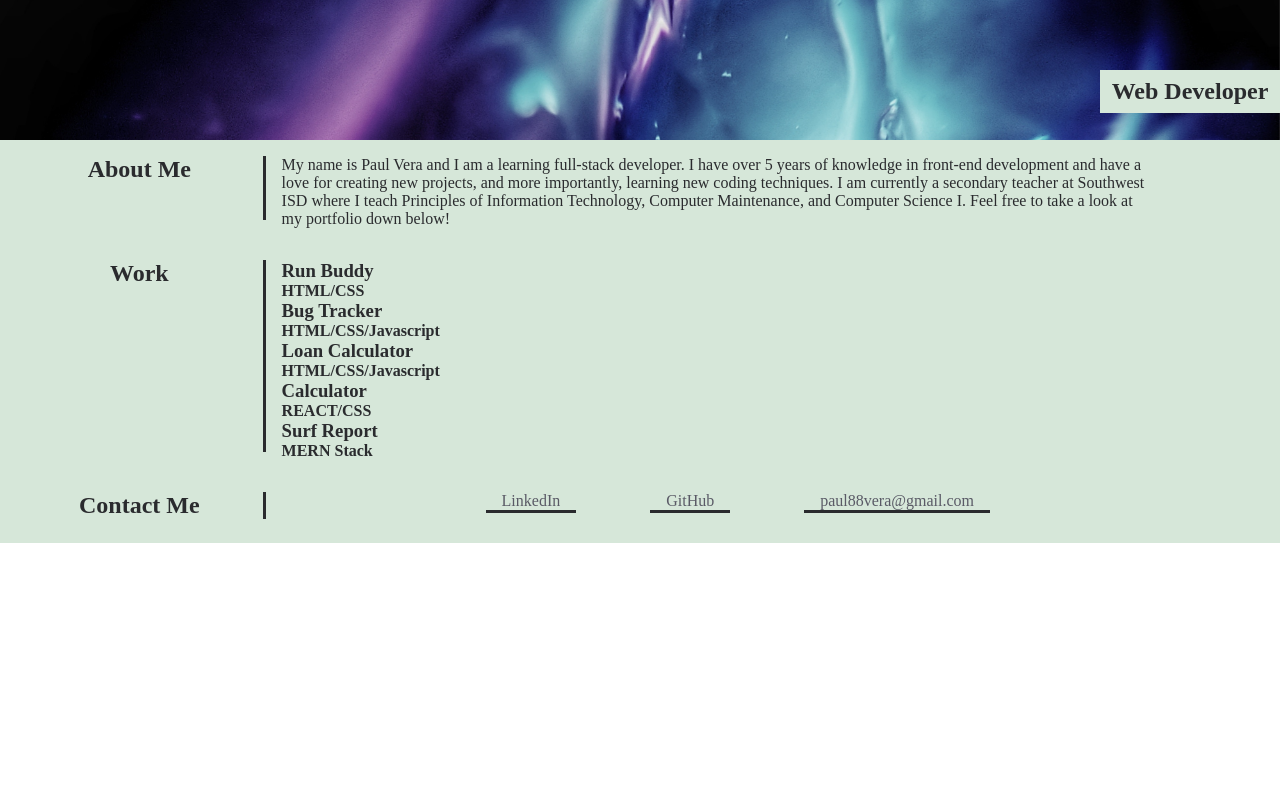
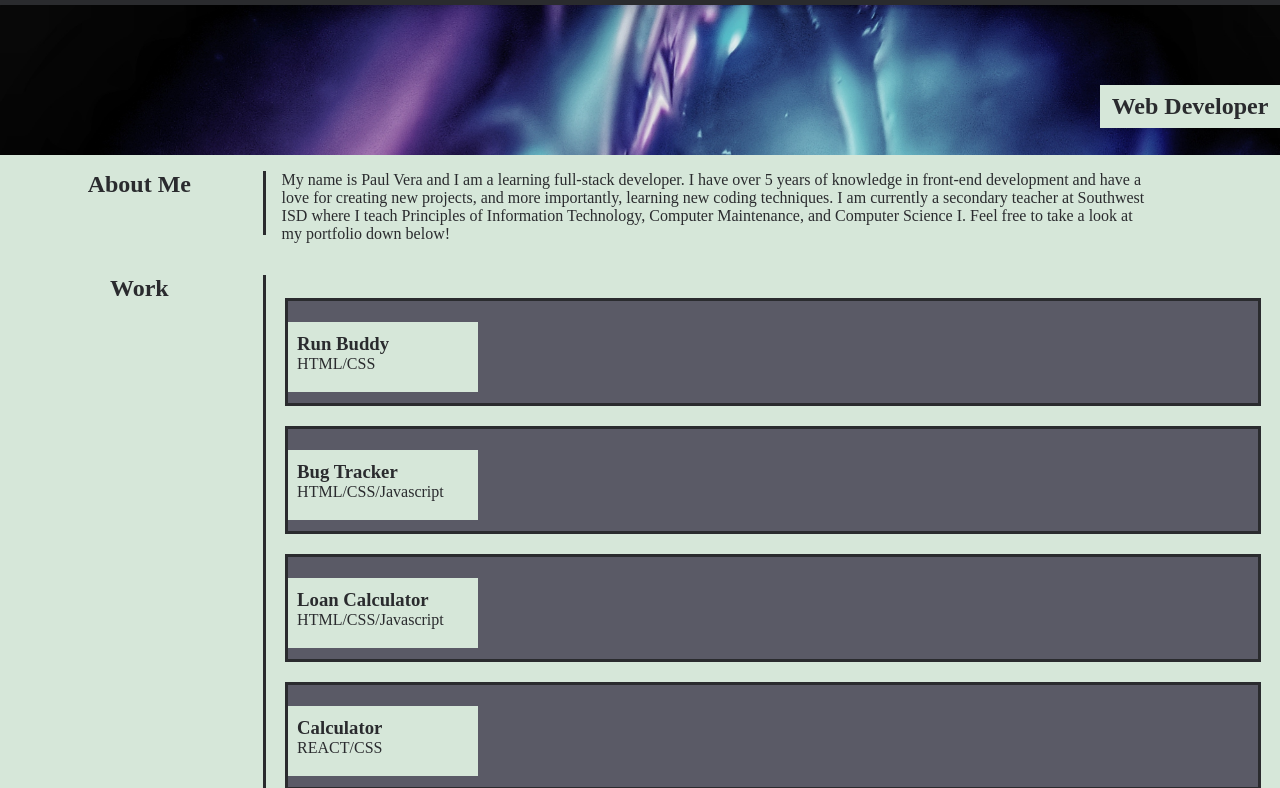
Before and after one commit to paul88vera/PaulVera-Portfolio, a plain HTML site: page index.html in a window 1280 px wide. Shown: the part 73-861 px from the top of the page. Before the commit the page ends 800 px from the top, so only its background shows below. Drawn offline with Linux system fonts and the light colour scheme.

Commit message:
initial project structure / not complete

```diff
--- a/assets/style.css
+++ b/assets/style.css
@@ -28,6 +28,7 @@ header h1 {
 }
 header h1 a {
  text-decoration: none;
+ line-height: 1.5em;
  color: var(--secondary-color);
 }
 header nav {
@@ -47,8 +48,13 @@ header nav ul li a {
  text-decoration: none;
  font-weight: bold;
  font-size: 18px;
+ line-height: 2em;
  letter-spacing: .1em;
  color: var(--tertiary-color);
+}
+header nav ul li a:hover {
+  border-bottom: solid 1px;
+  border-bottom-color: var(--tertiary-color);
 }
 /* Header End */
 /* Hero Banner Start */
@@ -108,7 +114,46 @@ text-align: center;
  color: var(--tertiary-color);
  background-color: var(--main-color);
 }
+/* Sections End */
+/* Projects Section Start */
+#projects-container {
+  border: solid var(--secondary-color) 3px;
+  flex: 1;
+}
+.project {
+  display: flex;
+  flex-wrap: wrap;
+  width: auto;
+  padding: 1em 0;
+  border: solid var(--accent-color);
+  background-color: var(--main-color);
+  margin: 20px auto;
+}
+.project-container {
+  flex: 1;
+}
+.project-title-container {
+  position: relative;
+  width: 190px;
+  height: 70px;
+  top: 5px;
+  background-color: var(--secondary-color);
+}
+.project-title-container h3 {
+  font-weight: bolder;
+}
+.project-title-container h4 {
+  font-weight: normal;
+}
+.project-title-container h3, .project-title-container h4 {
+  margin: auto;
+  position: relative;
+  top: 17%;
+  left: 5%;
+  width: 200px;
+}
 
+/* Projects Section End */
 /* Mobile-first Media Queries Start */
 @media screen and (min-width: 768px) {
  header h1 {
@@ -141,8 +186,12 @@ text-align: center;
   margin: 0 auto;
   min-width: 60%;
   }
- .contact-links a {
+.contact-links a {
   margin-right: 70px;
  }
-
+.project-container {
+  display: flex;
+  flex-wrap: wrap;
+  overflow: none;
 }
+}
--- a/index.html
+++ b/index.html
@@ -43,11 +43,14 @@
   <h2 class="section-title">Work</h2>
  </div>
 
-  <div id="project-container">
+  <div id="projects-container">
+
    <div class="project">
-    <div class="project-title-container">
-     <h3>Run Buddy</h3>
-     <h4>HTML/CSS</h4>
+    <div class="project-container">
+      <div class="project-title-container">
+        <h3>Run Buddy</h3>
+        <h4>HTML/CSS</h4>
+      </div>
     </div>
    </div>
    <div class="project">
@@ -74,6 +77,7 @@
      <h4>MERN Stack</h4>
     </div>
    </div>
+
   </div>
 
 </section>
```
Also changed, not shown: assets/images/runbuddy-hero-bg.jpg (added).
